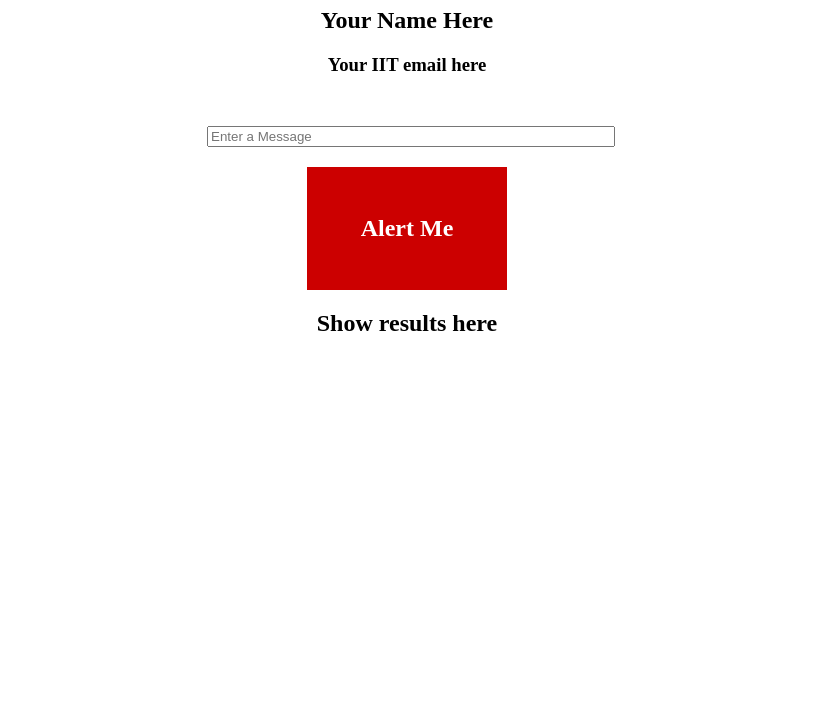
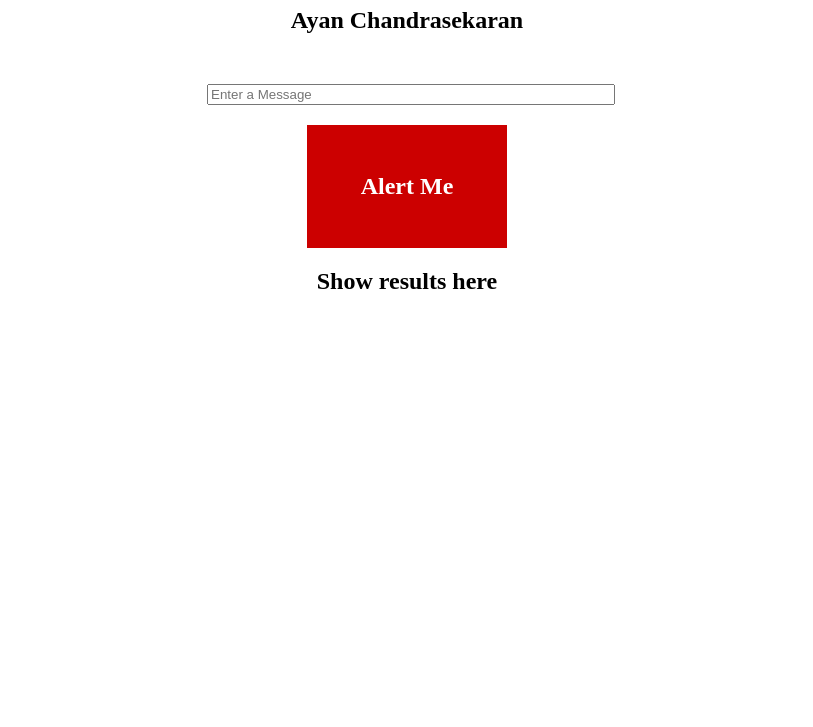
Before and after one commit to achandrasek/Lab-8, a plain HTML site: page index.html in a window 1280 px wide. Shown: the part 73-800 px from the top of the page, without its empty margins (233-1046 px from the left). Drawn offline with Linux system fonts and the light colour scheme.

Commit message:
Update index.html

```diff
--- a/index.html
+++ b/index.html
@@ -8,8 +8,8 @@
 </head>
 <body>
   <h1 class="center">ITMD-361 Basic JavaScript Event Handling and DOM</h1>
-  <h2 class="center">Your Name Here</h2>
-  <h3 class="center">Your IIT email here</h3>
+  <h2 class="center">Ayan Chandrasekaran</h2>
+  <h3 class="center"></h3>
   <div id="container">
     <input id="entryinput" type="text" name="textentry" placeholder="Enter a Message">
     <div id="entrybutton">Alert Me</div>
```
